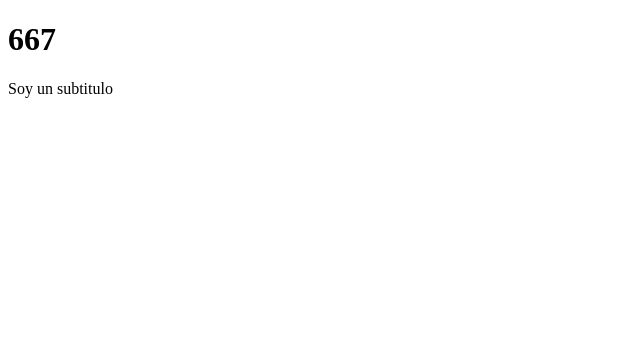
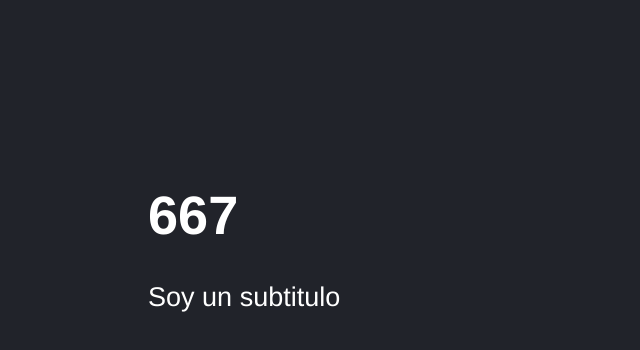
Before and after one commit to alanfrancoa/Curso-React-2024, a React (Vite) app in the folder 03-counter-app-vite/: page / in a window 1280 px wide. Shown: the top 350 px of the page, without its empty margins (0-640 px from the left). Built offline with nearby package versions, Linux system fonts and the light colour scheme.

Commit message:
Creacion de estilos globales para aplicacion simple.

```diff
--- a/03-counter-app-vite/src/main.jsx
+++ b/03-counter-app-vite/src/main.jsx
@@ -1,7 +1,7 @@
 import React from 'react'
 import ReactDOM from 'react-dom/client';
-import App from './HelloWorldApp';
 import FirstApp from './FirstApp';
+import './styles.css';
 
 ReactDOM.createRoot(document.getElementById('root')).render(
     <React.StrictMode>
--- /dev/null
+++ b/03-counter-app-vite/src/styles.css
@@ -0,0 +1,7 @@
+html, body{
+    background-color: #21232A;
+    color: white;
+    font-family: Helvetica, Arial, sans-serif;
+    font-size: 1.3rem;
+    padding: 70px;
+}
```
